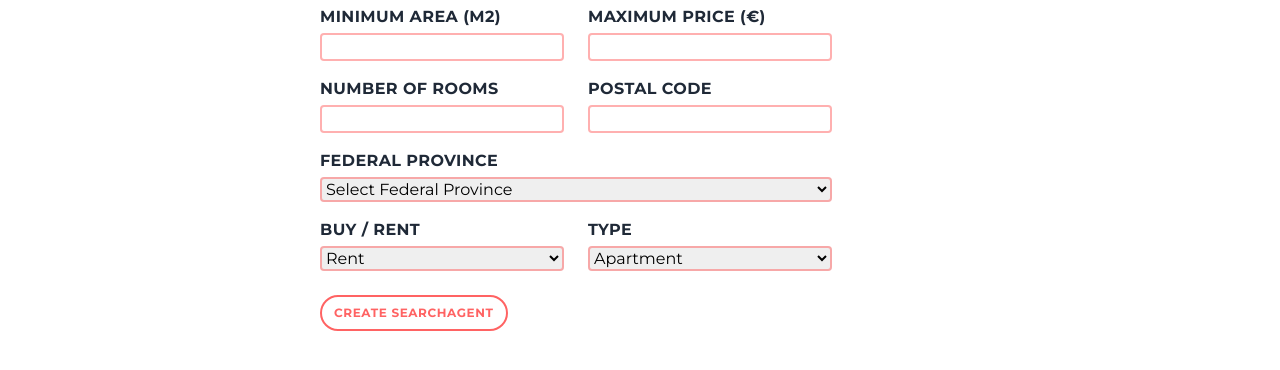
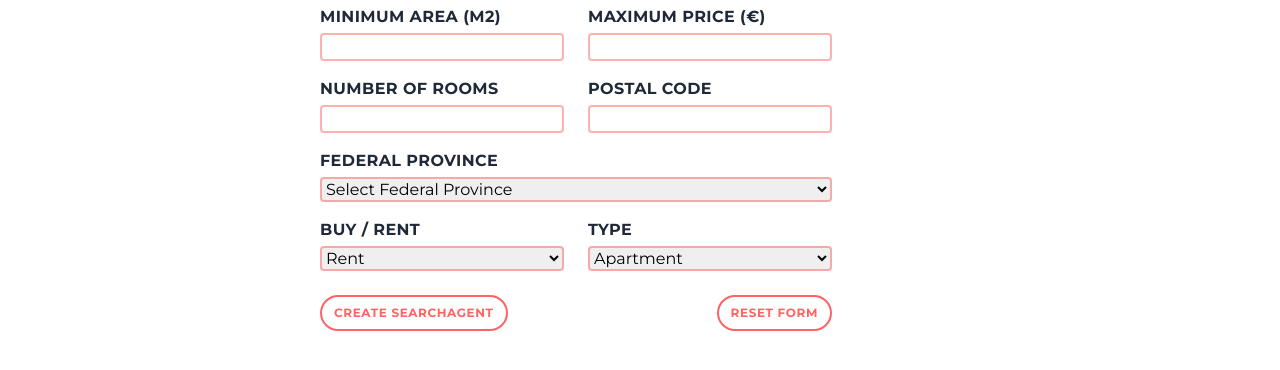
Before and after one commit to nicojoech/realEstateCrawler, a website with bundled scripts: page src/index.html in a window 1280 px wide. Shown: the part 236-606 px from the top of the page. Built offline with nearby package versions, Linux system fonts and the light colour scheme.

Commit message:
added reset button

```diff
--- a/src/index.html
+++ b/src/index.html
@@ -76,8 +76,10 @@
               </div>
             </div>
             <!-- Add other search parameters -->
-
-            <button type="submit" class="btn text-primary border-primary border-2 hover:bg-primary hover:text-white t-ease">Create Searchagent</button>
+            <div class="flex justify-between">
+              <button type="submit" class="btn text-primary border-primary border-2 hover:bg-primary hover:text-white t-ease">Create Searchagent</button>
+              <button id="resetButton" type="reset" class="btn text-primary border-primary border-2 hover:bg-primary hover:text-white t-ease">Reset Form</button>
+            </div>
           </form>
         </div>
       </main>
```
